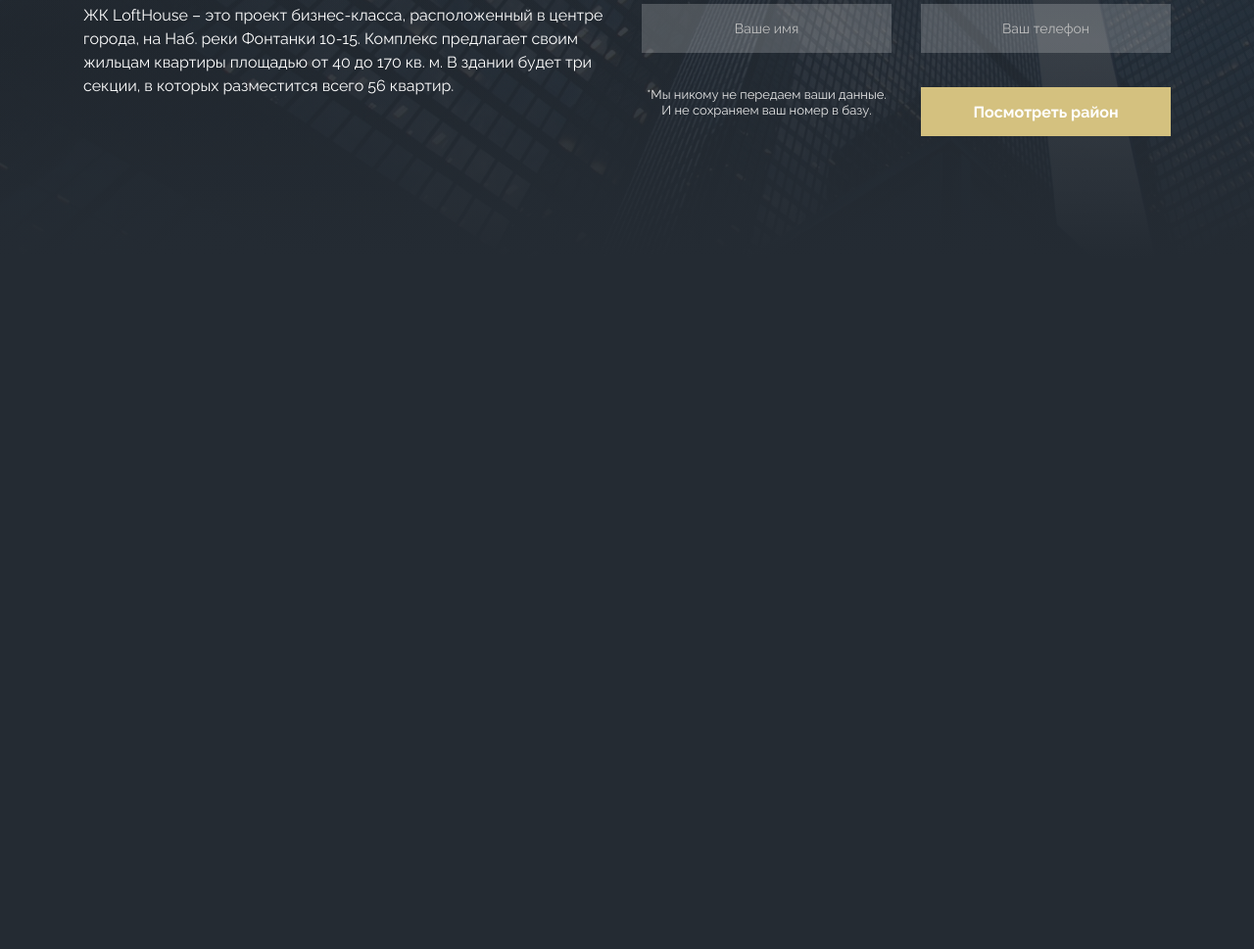
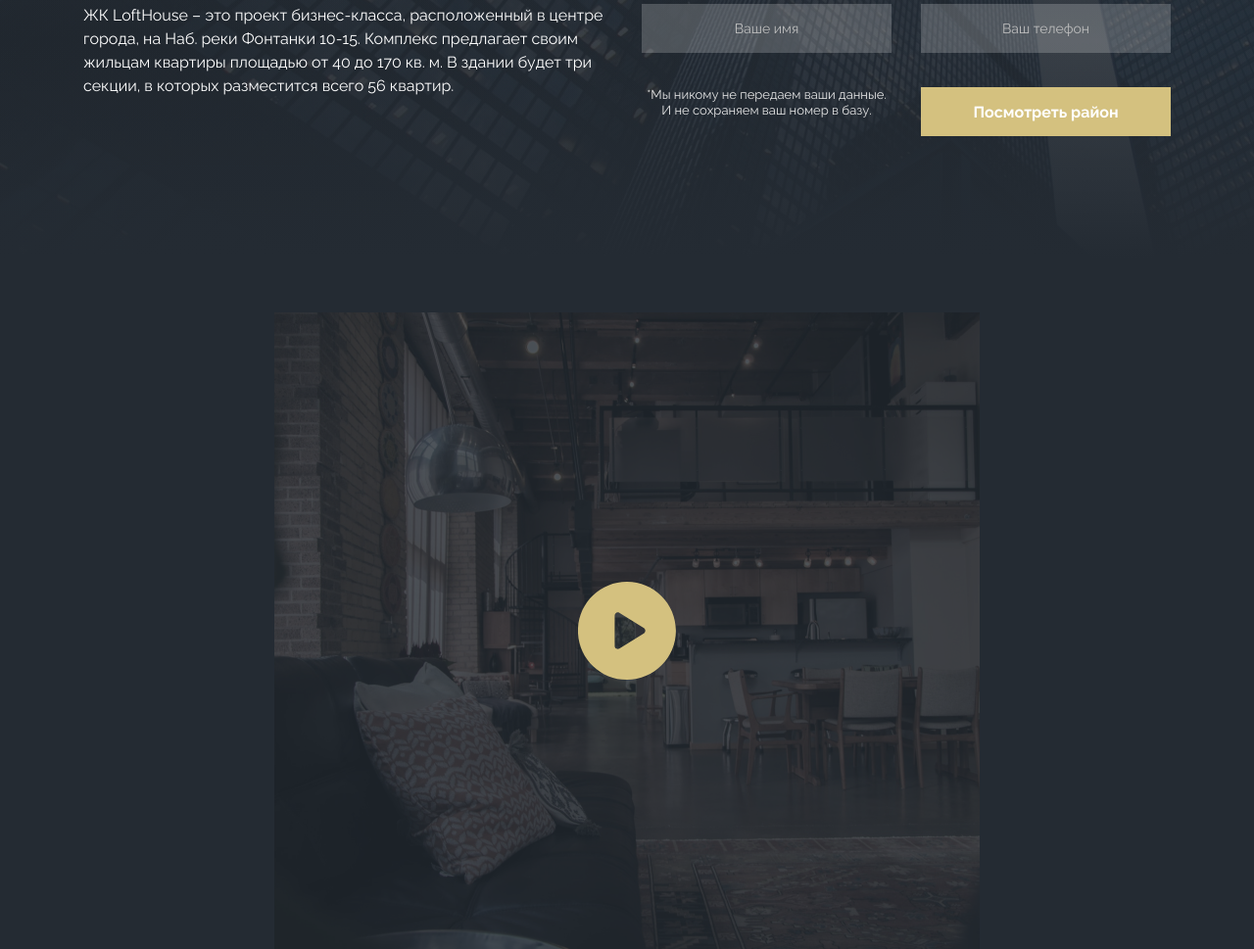
Before and after one commit to CaptainGinny/Loft-House, a plain HTML site: page index.html in a window 1280 px wide. Shown: the part 2314-3283 px from the top of the page at 98% size. Before the commit the page ends 2633 px from the top, so only its background shows below. Drawn offline with nearby package versions, Linux system fonts and the light colour scheme.

Commit message:
finished the block video

```diff
--- a/index.html
+++ b/index.html
@@ -124,6 +124,16 @@
           </div>
         </div>
       </section>
+
+      <section class="video">
+        <h2 class="visually-hidden">Video JK LoftHause</h2>
+        <div class="container">
+          <a href="#!" class="video__link">
+            <img class="video__icon" src="./img/video/play.svg" alt="Play" />
+            <img class="video__img" src="./img/video/play-img.jpg" alt="Video" />
+          </a>
+        </div>
+      </section>
     </main>
   </body>
 </html>
--- /dev/null
+++ b/scss/blocks/_video.scss
@@ -0,0 +1,37 @@
+.video {
+  text-align: center;
+}
+
+.video__link {
+  position: relative;
+  display: inline-block;
+  text-align: center;
+
+  &::before {
+    content: "";
+    position: absolute;
+    left: 0px;
+    top: 0px;
+    width: 100%;
+    height: 100%;
+    background-color: rgba(36, 43, 51, 0.8);
+    transition: background-color 0.2s ease-in;
+  }
+
+  &:hover::before {
+    background-color: rgba(36, 43, 51, 0.7);
+  }
+}
+
+.video__icon {
+  position: absolute;
+  left: 50%;
+  top: 50%;
+  transform: translate(-50%, -50%);
+  transition: all 0.2s ease-in;
+}
+
+.video__link:hover .video__icon {
+  transform: translate(-50%, -50%) scale(1.2);
+  filter: saturate(1.5);
+}
--- a/scss/main.scss
+++ b/scss/main.scss
@@ -12,3 +12,4 @@
 @import './blocks/card';
 @import './blocks/cta';
 @import './blocks/form';
+@import './blocks/video';
```
Also changed, not shown: css/main.css, css/main.min.css, img/video/play-img.jpg (added), img/video/play.svg (added).
